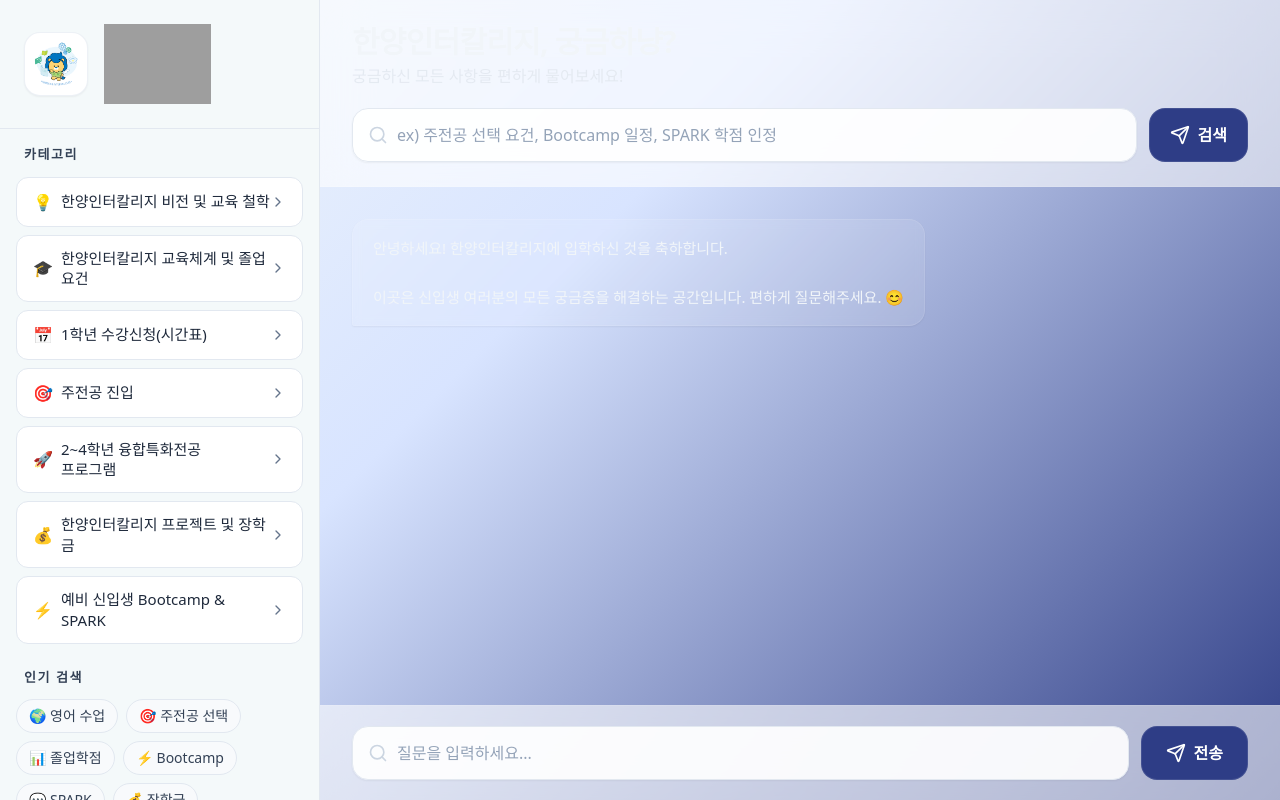
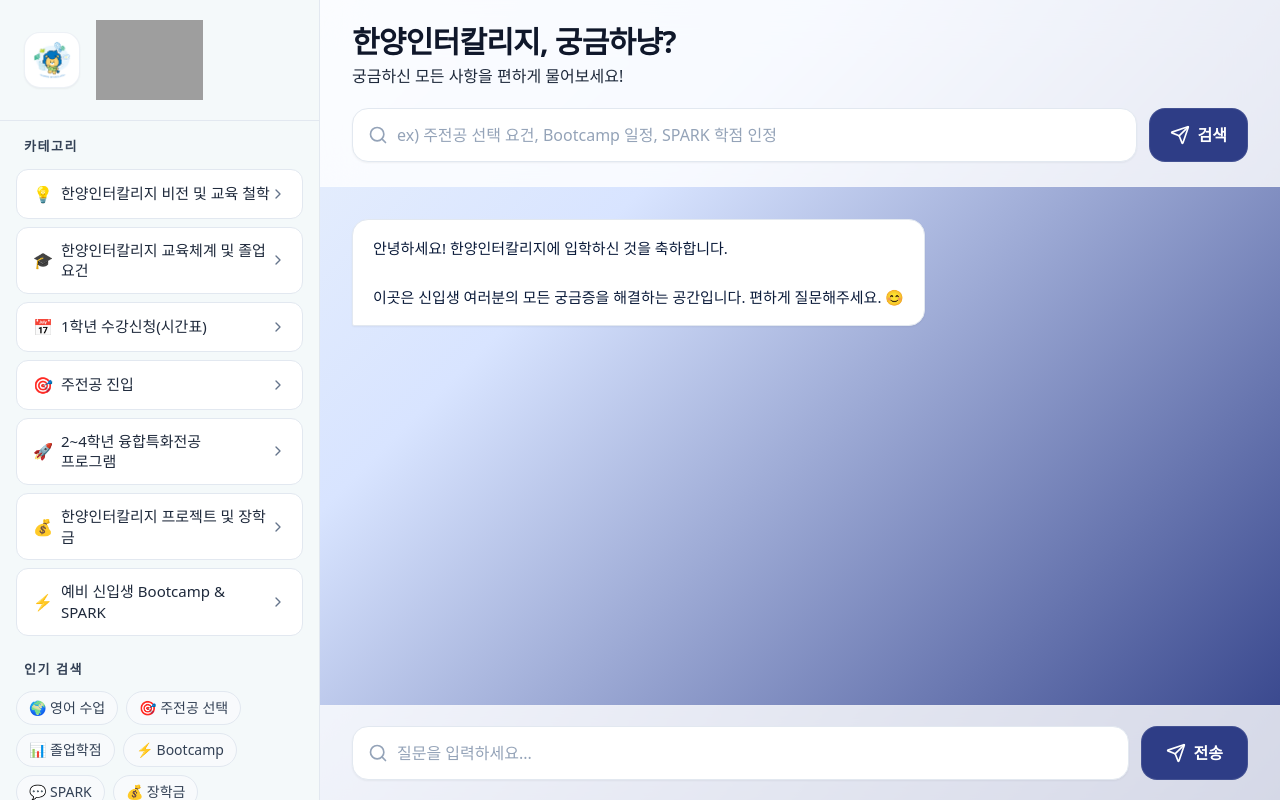
Before and after one commit to happysnow-maker/HIC-Welcome-chatbot, a React (Vite) app: page / in a window 1280 px wide. Built offline with nearby package versions, Linux system fonts and the light colour scheme; grey boxes are pictures that could not be loaded.

Commit message:
Refactor styles for sidebar and main components

```diff
--- a/src/App.jsx
+++ b/src/App.jsx
@@ -431,14 +431,14 @@
       <aside className="w-80 shrink-0 h-full border-r border-slate-200 bg-[#f4f9fa] overflow-y-auto flex flex-col">
         {/* Brand (로고 + 아이콘 영역) */}
         <div className="sticky top-0 z-10 bg-[#f4f9fa] border-b border-slate-200">
-          <div className="px-6 py-6">
+          <div className="px-6 py-5">
             <div className="flex items-center gap-4">
               {/* 아이콘 */}
-              <div className="h-16 w-16 rounded-2xl bg-white flex items-center justify-center shadow-sm overflow-hidden border border-slate-200/60">
+              <div className="h-14 w-14 rounded-2xl bg-white flex items-center justify-center shadow-sm overflow-hidden border border-slate-200/60">
                 <SafeImg
                   sources={ICON_SOURCES}
                   alt="Hanyang Intercollege Icon"
-                  className="h-12 w-12 object-contain"
+                  className="h-10 w-10 object-contain"
                 />
               </div>
 
@@ -556,19 +556,19 @@
       {/* Main */}
       <main className="flex-1 flex flex-col">
         {/* Header */}
-        <div className="border-b border-white/10 bg-white/60 backdrop-blur-xl">
+        <div className="border-b border-white/10 bg-white/80 backdrop-blur-xl">
           <div className="px-8 py-6">
-            <h2 className="text-2xl md:text-3xl font-bold tracking-tight">
+            <h2 className="text-2xl md:text-3xl font-bold tracking-tight text-slate-900">
               한양인터칼리지, 궁금하냥?
             </h2>
-            <p className="text-sm md:text-base text-slate-200/90 mt-1">
+            <p className="text-sm md:text-base text-slate-800 mt-1">
               궁금하신 모든 사항을 편하게 물어보세요!
             </p>
 
             {/* Search bar */}
             <div className="mt-5 flex gap-3">
               <div className="relative flex-1">
-                <Search className="absolute left-4 top-1/2 -translate-y-1/2 h-5 w-5 text-slate-300" />
+                <Search className="absolute left-4 top-1/2 -translate-y-1/2 h-5 w-5 text-slate-400" />
                 <input
                   type="text"
                   value={input}
@@ -576,7 +576,7 @@
                   onKeyDown={(e) => e.key === "Enter" && handleSearch()}
                   placeholder="ex) 주전공 선택 요건, Bootcamp 일정, SPARK 학점 인정"
                   aria-label="FAQ 검색"
-                  className="w-full pl-11 pr-4 py-3.5 rounded-2xl bg-white/90 text-slate-900 placeholder-slate-400 border border-slate-200 focus:outline-none focus:ring-4 focus:ring-[#2e3d86]/30 focus:border-[#2e3d86] shadow-sm"
+                  className="w-full pl-11 pr-4 py-3.5 rounded-2xl bg-white text-slate-900 placeholder-slate-400 border border-slate-200 focus:outline-none focus:ring-4 focus:ring-[#2e3d86]/30 focus:border-[#2e3d86] shadow-sm"
                 />
               </div>
               <button
@@ -602,10 +602,10 @@
               className={`flex ${msg.type === "user" ? "justify-end" : "justify-start"}`}
             >
               <div
-                className={`max-w-2xl px-5 py-4 rounded-2xl shadow-sm backdrop-blur-sm whitespace-pre-wrap leading-relaxed text-sm md:text-[15px] ${
+                className={`max-w-2xl px-5 py-4 rounded-2xl shadow-sm whitespace-pre-wrap leading-relaxed text-sm md:text-[15px] border ${
                   msg.type === "user"
-                    ? "bg-white text-[#0b1b3a] rounded-br-sm border border-white/40"
-                    : "bg-white/10 text-slate-100 rounded-bl-sm border border-white/10"
+                    ? "bg-white text-[#0b1b3a] rounded-br-sm border-slate-200"
+                    : "bg-white text-[#0b1b3a] rounded-bl-sm border-slate-200"
                 }`}
               >
                 {msg.text}
@@ -616,10 +616,10 @@
         </div>
 
         {/* Input */}
-        <div className="border-t border-white/10 bg-white/60 backdrop-blur-xl px-6 sm:px-8 py-5">
+        <div className="border-t border-white/10 bg-white/80 backdrop-blur-xl px-6 sm:px-8 py-5">
           <div className="flex gap-3">
             <div className="relative flex-1">
-              <Search className="absolute left-4 top-1/2 -translate-y-1/2 h-5 w-5 text-slate-300" />
+              <Search className="absolute left-4 top-1/2 -translate-y-1/2 h-5 w-5 text-slate-400" />
               <input
                 type="text"
                 value={input}
@@ -627,7 +627,7 @@
                 onKeyDown={(e) => e.key === "Enter" && handleSearch()}
                 placeholder="질문을 입력하세요..."
                 aria-label="질문 입력"
-                className="w-full pl-11 pr-4 py-3.5 rounded-2xl bg-white/90 text-slate-900 placeholder-slate-400 border border-slate-200 focus:outline-none focus:ring-4 focus:ring-[#2e3d86]/30 focus:border-[#2e3d86] shadow-sm"
+                className="w-full pl-11 pr-4 py-3.5 rounded-2xl bg-white text-slate-900 placeholder-slate-400 border border-slate-200 focus:outline-none focus:ring-4 focus:ring-[#2e3d86]/30 focus:border-[#2e3d86] shadow-sm"
               />
             </div>
             <button
```
